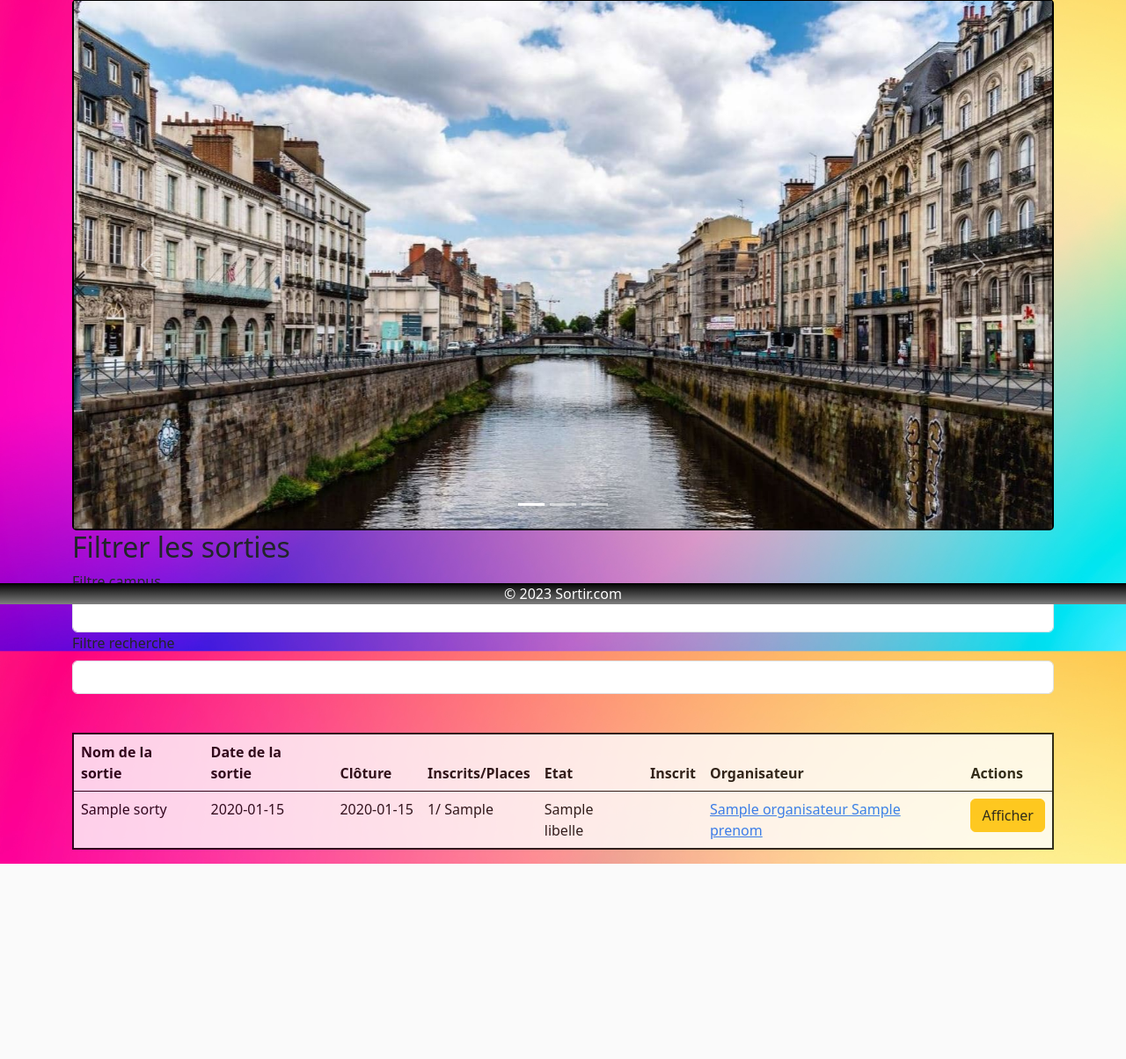
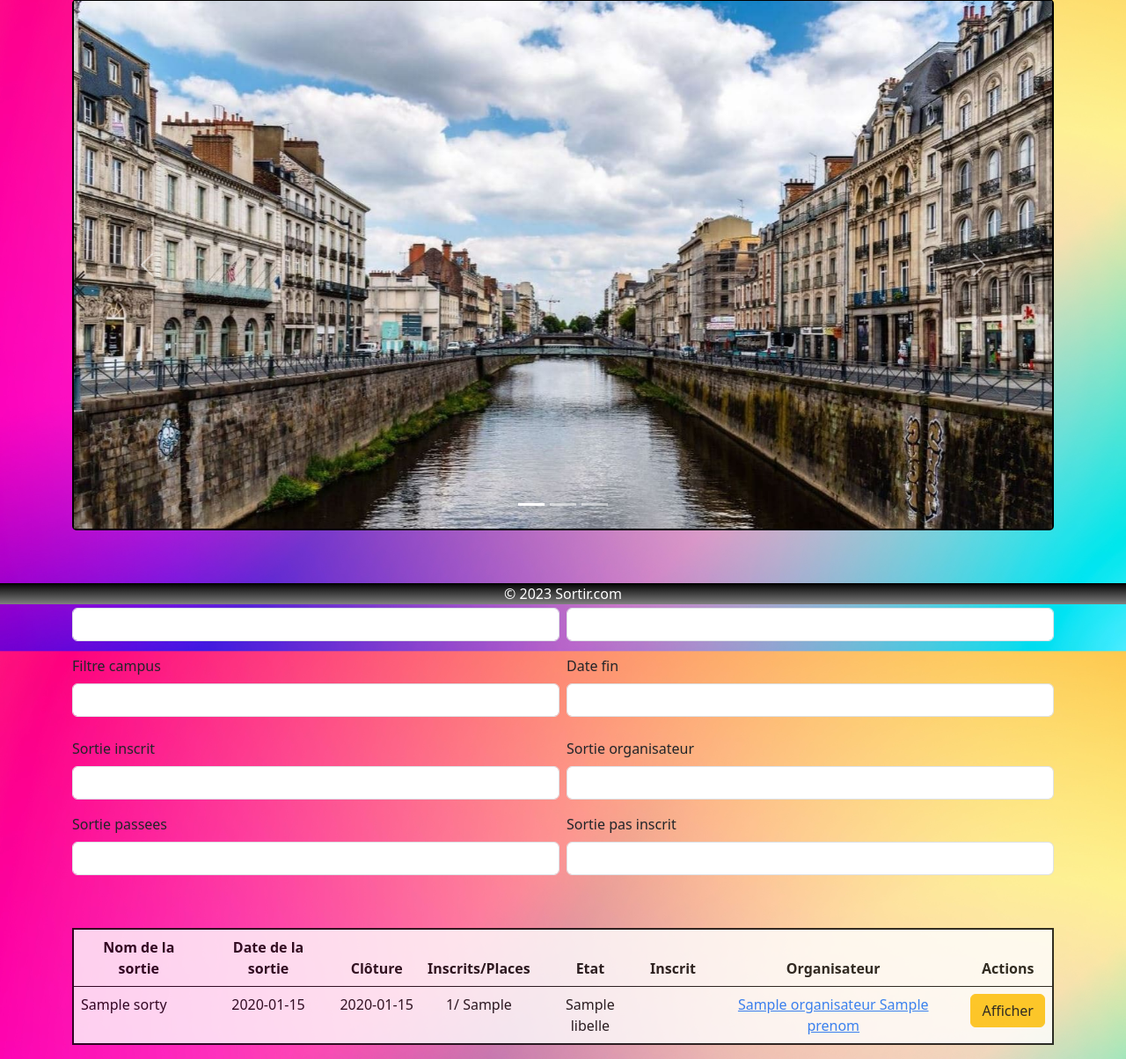
Before and after one commit to EmmanuelClolus1/ProjetSortir, a Symfony app: template templates/main/home.html.twig in a window 1280 px wide. Shown: the part 113-1317 px from the top of the page at 88% size. Before the commit the page ends 1095 px from the top, so only its background shows below. Run offline with Twig, Linux system fonts and the light colour scheme; the template is opened without the code that fills it: most values are stand-ins (such as "Sample title", 1, 10 or a date in 2020); form fields are guessed from the names that the template uses; some libraries are stand-ins or nearby versions.

Commit message:
Le design de fou

```diff
--- a/templates/main/home.html.twig
+++ b/templates/main/home.html.twig
@@ -31,23 +31,32 @@
         </button>
     </div>
 
-    <h2>Filtrer les sorties</h2>
-    {{ form_start(form) }}
-    <div class="campus">
-    {{ form_label(form.filtreCampus) }}
-    {{ form_widget(form.filtreCampus) }}
-    </div>
-    <div class="recherche">
-        {{ form_label(form.filtreRecherche) }}
-        {{ form_widget(form.filtreRecherche) }}
-    </div>
+    <form class="row g-2 mt-5 align-middle">
+        {{ form_start(form) }}
+        <div class="col-6">
+            {{ form_row(form.filtreRecherche) }}
+            {{ form_row(form.filtreCampus) }}
+        </div>
+        <div class="col-6">
+            {{ form_row(form.dateDebut) }}
+            {{ form_row(form.dateFin) }}
+        </div>
+        <div class="col-6">
+            {{ form_row(form.sortieInscrit) }}
+            {{ form_row(form.sortiePassees) }}
+        </div>
+        <div class="col-6">
+            {{ form_row(form.sortieOrganisateur) }}
+            {{ form_row(form.sortiePasInscrit) }}
+        </div>
+        {{ form_end(form) }}
+    </form>
 
-    {{ form_end(form) }}
 
     </fieldset>
     <br>
     <table class="table">
-    <thead>
+    <thead class="text-center">
 
     <tr>
     <th>Nom de la sortie</th>
@@ -61,15 +70,15 @@
     </tr>
 
     </thead>
-    <tbody>
+    <tbody class="text-center">
     {% for sortie in sorties %}
 
 
         <tr>
-            <td>{{ sortie.nom }}</td>
+            <td class="text-start">{{ sortie.nom }}</td>
              <td>{{ sortie.dateHeureDebut | date('Y-m-d') }}</td>
             <td>{{ sortie.dateLimiteInscription | date('Y-m-d') }}</td>
-            <td>{{ sortie.participants.count }}/ {{ sortie.nbInscriptionMax }}</td>
+            <td >{{ sortie.participants.count }}/ {{ sortie.nbInscriptionMax }}</td>
             <td>{{ sortie.etat.libelle }}</td>
             <td>{% if app.user in  sortie.participants %}
                     <img src="{{ asset('images/logo/verifier.png') }}" width="20px">
@@ -79,7 +88,7 @@
 
             <td> <a href="{{ path('afficher_profil', {'id': sortie.organisateur.id}) }}">{{ sortie.organisateur.nom}} {{sortie.organisateur.prenom }}</a></td>
 
-            <td>
+            <td class="text-start">
            {% if sortie.etat.libelle == "Ouverte" and app.user.id != sortie.organisateur.id %}
 
                 {% if app.user in sortie.participants %}
```
